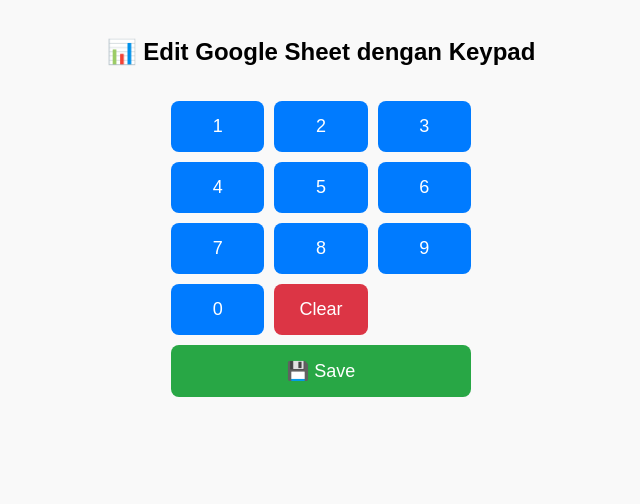
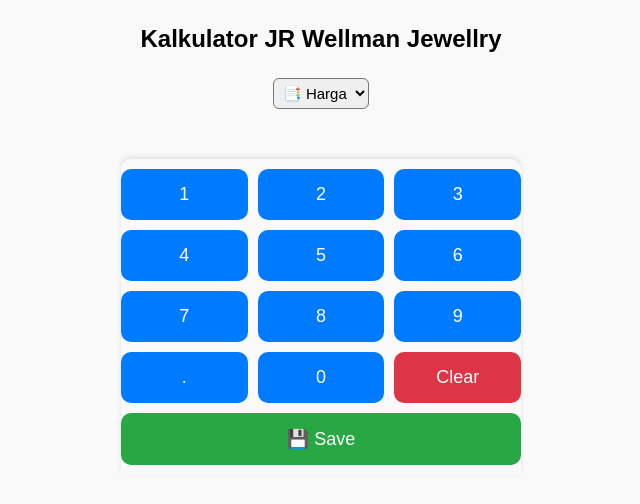
Before and after one commit to jeremytobingnti-svg/jrkalkulator, a plain HTML site: page index.html in a window 1280 px wide. Shown: the whole page, without its empty margins (319-959 px from the left). Drawn offline with Linux system fonts and the light colour scheme; no server answers.

Commit message:
Update index.html

```diff
--- a/index.html
+++ b/index.html
@@ -3,71 +3,41 @@
 <head>
   <meta charset="UTF-8">
   <meta name="viewport" content="width=device-width, initial-scale=1.0">
-  <title>Edit Google Sheets via Keypad</title>
+  <title>Kalkulator JR Wellman Jewellry</title>
   <style>
-    body {
-      font-family: Arial, sans-serif;
-      padding: 10px;
-      background: #f9f9f9;
-      text-align: center;
-    }
-    h2 {
-      margin-bottom: 15px;
-    }
-    table {
-      border-collapse: collapse;
-      margin: auto;
-      width: 100%;
-      max-width: 500px;
-      background: white;
-      box-shadow: 0 2px 5px rgba(0,0,0,0.1);
-    }
-    td {
-      width: 60px;
-      height: 50px;
-      text-align: center;
-      border: 1px solid #ddd;
-      cursor: pointer;
-      font-size: 16px;
-    }
-    td.active {
-      background: #ffe58f;
-      font-weight: bold;
-    }
-    #keypad {
-      margin-top: 20px;
-      display: grid;
-      grid-template-columns: repeat(3, 1fr);
-      gap: 10px;
-      max-width: 300px;
-      margin-left: auto;
-      margin-right: auto;
-    }
-    #keypad button {
-      padding: 15px;
-      font-size: 18px;
-      border: none;
-      border-radius: 8px;
-      background: #007bff;
-      color: white;
-      cursor: pointer;
-      transition: 0.2s;
-    }
-    #keypad button:active {
-      background: #0056b3;
-    }
-    #keypad .wide {
-      grid-column: span 3;
-      background: #28a745;
-    }
-    #keypad .clear {
-      background: #dc3545;
-    }
+    body { font-family: Arial, sans-serif; padding: 10px; background: #f9f9f9; text-align: center; margin: 0; }
+    h2 { margin: 15px 0; }
+
+    #sheetSelect { margin: 10px; padding: 5px; font-size: 15px; border-radius: 6px; }
+
+    #keypad { position: sticky; bottom: 0; z-index: 100; background: #f9f9f9; padding: 10px 0;
+      display: grid; grid-template-columns: repeat(3, 1fr); gap: 10px; max-width: 400px; margin: auto;
+      box-shadow: 0 -2px 5px rgba(0,0,0,0.1); border-radius: 10px 10px 0 0; }
+    #keypad button { padding: 15px; font-size: 18px; border: none; border-radius: 10px; background: #007bff; color: white; cursor: pointer; transition: 0.2s; }
+    #keypad button:hover { opacity: 0.9; }
+    #keypad button:active { transform: scale(0.95); }
+    #keypad .wide { grid-column: span 3; background: #28a745; }
+    #keypad .clear { background: #dc3545; }
+
+    table { border-collapse: collapse; margin: 20px auto; width: 100%; max-width: 100%; background: white;
+      box-shadow: 0 2px 8px rgba(0,0,0,0.1); border-radius: 8px; overflow: hidden; font-size: 14px; }
+    thead { background: #007bff; color: white; position: sticky; top: 0; z-index: 50; }
+    thead th { padding: 8px; text-transform: uppercase; letter-spacing: 0.5px; font-size: 12px; }
+    tbody td { padding: 8px; border-bottom: 1px solid #eee; text-align: center; cursor: pointer; }
+    tbody tr:nth-child(even) { background: #f9f9f9; }
+    tbody tr:hover td { background: #eaf4ff; }
+    td.active { background: #ffe58f !important; font-weight: bold; border: 2px solid #f0ad4e; }
+    select { padding: 5px; font-size: 13px; border-radius: 6px; }
   </style>
 </head>
 <body>
 
-<h2>📊 Edit Google Sheet dengan Keypad</h2>
+<h2>Kalkulator JR Wellman Jewellry</h2>
+
+<select id="sheetSelect" onchange="loadData(this.value)">
+  <option value="harga">📑 Harga</option>
+  <option value="berat">⚖️ Berat</option>
+</select>
 
 <table id="sheetTable"></table>
 
@@ -81,35 +51,82 @@
   <button onclick="enterNum(7)">7</button>
   <button onclick="enterNum(8)">8</button>
   <button onclick="enterNum(9)">9</button>
+  <button onclick="enterNum('.')">.</button>
   <button onclick="enterNum(0)">0</button>
   <button class="clear" onclick="clearCell()">Clear</button>
   <button class="wide" onclick="saveCell()">💾 Save</button>
 </div>
 
 <script>
-const WEB_APP_URL = "https://script.google.com/macros/s/AKfycbzWuZ2qioohOKEoOixWMAgs-8wEmQZ5SL_mwyc7AFnDgIoAQPjx-HsQ_7Oo5p_nRcjBwA/exec"; // <== Ganti dengan URL Web App Apps Script kamu
+const WEB_APP_URL = "https://script.google.com/macros/s/AKfycbzWuZ2qioohOKEoOixWMAgs-8wEmQZ5SL_mwyc7AFnDgIoAQPjx-HsQ_7Oo5p_nRcjBwA/exec";
 
 let selectedCell = null;
 let sheetData = [];
+let dropdownOptions = [];
 
-// Load data dari Google Sheets
-async function loadData() {
+// Kolom G–N = index 6 sampai 13
+const hiddenCols = Array.from({length: 8}, (_, i) => i + 6);
+
+// Load data by sheet name
+async function loadData(sheet="harga") {
   try {
-    let res = await fetch(WEB_APP_URL);
-    sheetData = await res.json();
+    let res = await fetch(`${WEB_APP_URL}?sheet=${sheet}`);
+    let json = await res.json();
+    sheetData = json.data;
+    dropdownOptions = json.dropdownOptions;
 
     let table = document.getElementById("sheetTable");
     table.innerHTML = "";
-    sheetData.forEach((row, i) => {
-      let tr = document.createElement("tr");
-      row.forEach((val, j) => {
-        let td = document.createElement("td");
-        td.innerText = val;
-        td.onclick = () => selectCell(i+1, j+1, td);
-        tr.appendChild(td);
+
+    if (sheetData.length > 0) {
+      // Header
+      let thead = document.createElement("thead");
+      let headerRow = document.createElement("tr");
+      sheetData[0].forEach((h, j) => {
+        if (!hiddenCols.includes(j)) {
+          let th = document.createElement("th");
+          th.innerText = h;
+          headerRow.appendChild(th);
+        }
       });
-      table.appendChild(tr);
-    });
+      thead.appendChild(headerRow);
+      table.appendChild(thead);
+
+      // Body
+      let tbody = document.createElement("tbody");
+      for (let i = 1; i < sheetData.length; i++) {
+        let tr = document.createElement("tr");
+        sheetData[i].forEach((val, j) => {
+          if (!hiddenCols.includes(j)) {
+            let td = document.createElement("td");
+
+            // Dropdown di kolom Nama Barang (B / index 1)
+            if (j === 1 && dropdownOptions?.length) {
+              let select = document.createElement("select");
+              dropdownOptions.forEach(opt => {
+                let option = document.createElement("option");
+                option.value = opt;
+                option.text = opt;
+                if (opt === val) option.selected = true;
+                select.appendChild(option);
+              });
+              select.onchange = () => {
+                selectCell(i+1, j+1, td);
+                td.dataset.value = select.value;
+              };
+              td.appendChild(select);
+            } else {
+              td.innerText = val;
+              td.onclick = () => selectCell(i+1, j+1, td);
+            }
+
+            tr.appendChild(td);
+          }
+        });
+        tbody.appendChild(tr);
+      }
+      table.appendChild(tbody);
+    }
   } catch(err) {
     alert("Gagal load data: " + err);
   }
@@ -122,24 +139,27 @@ function selectCell(row, col, td) {
 }
 
 function enterNum(num) {
-  if(selectedCell){
+  if(selectedCell && !selectedCell.td.querySelector("select")){
     selectedCell.td.innerText += num;
   }
 }
 
 function clearCell() {
-  if(selectedCell){
+  if(selectedCell && !selectedCell.td.querySelector("select")){
     selectedCell.td.innerText = "";
   }
 }
 
 async function saveCell() {
   if(selectedCell){
-    let value = selectedCell.td.innerText;
+    let value = selectedCell.td.querySelector("select")
+                  ? selectedCell.td.querySelector("select").value
+                  : selectedCell.td.innerText;
     try {
       await fetch(WEB_APP_URL, {
         method: "POST",
         body: JSON.stringify({
+          sheet: document.getElementById("sheetSelect").value,
           row: selectedCell.row,
           col: selectedCell.col,
           value: value
@@ -154,8 +174,8 @@ async function saveCell() {
   }
 }
 
-// Load data pertama kali
-loadData();
+// pertama load sheet harga
+loadData("harga");
 </script>
 </body>
 </html>
```
